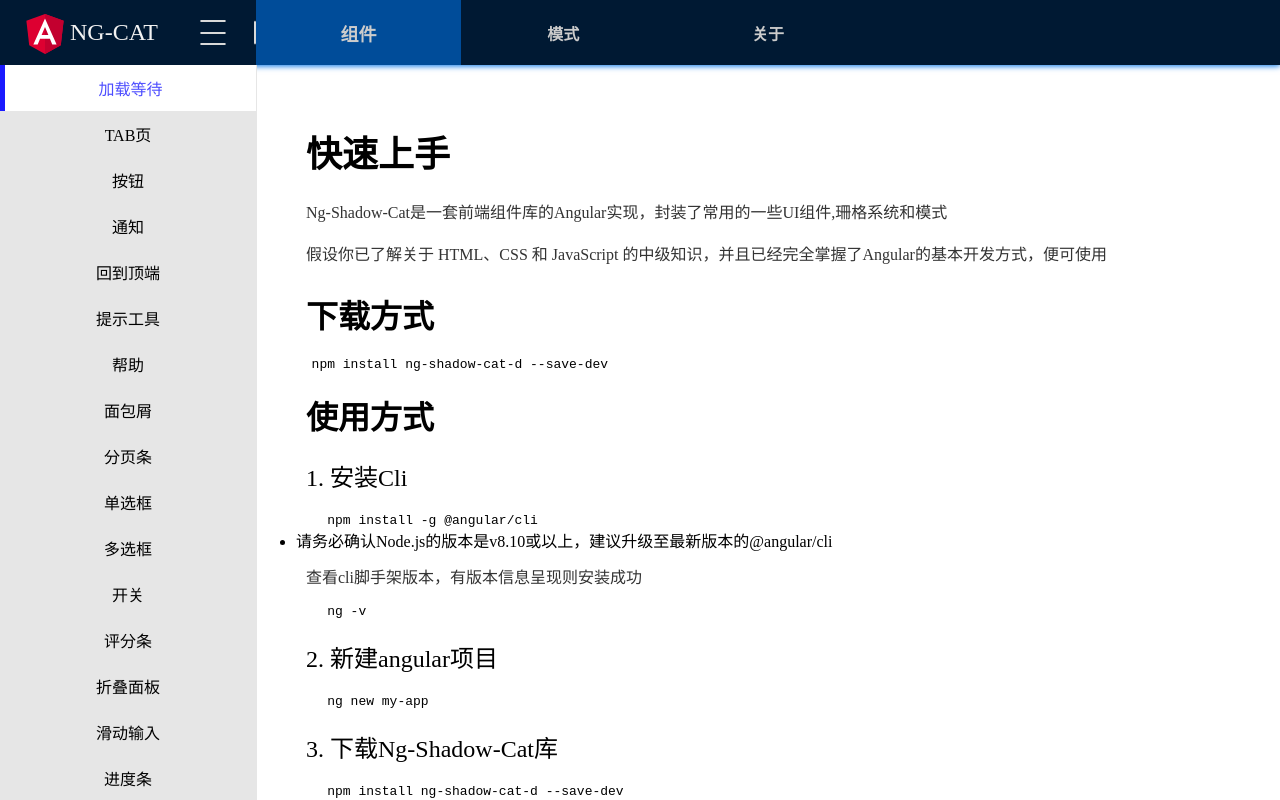
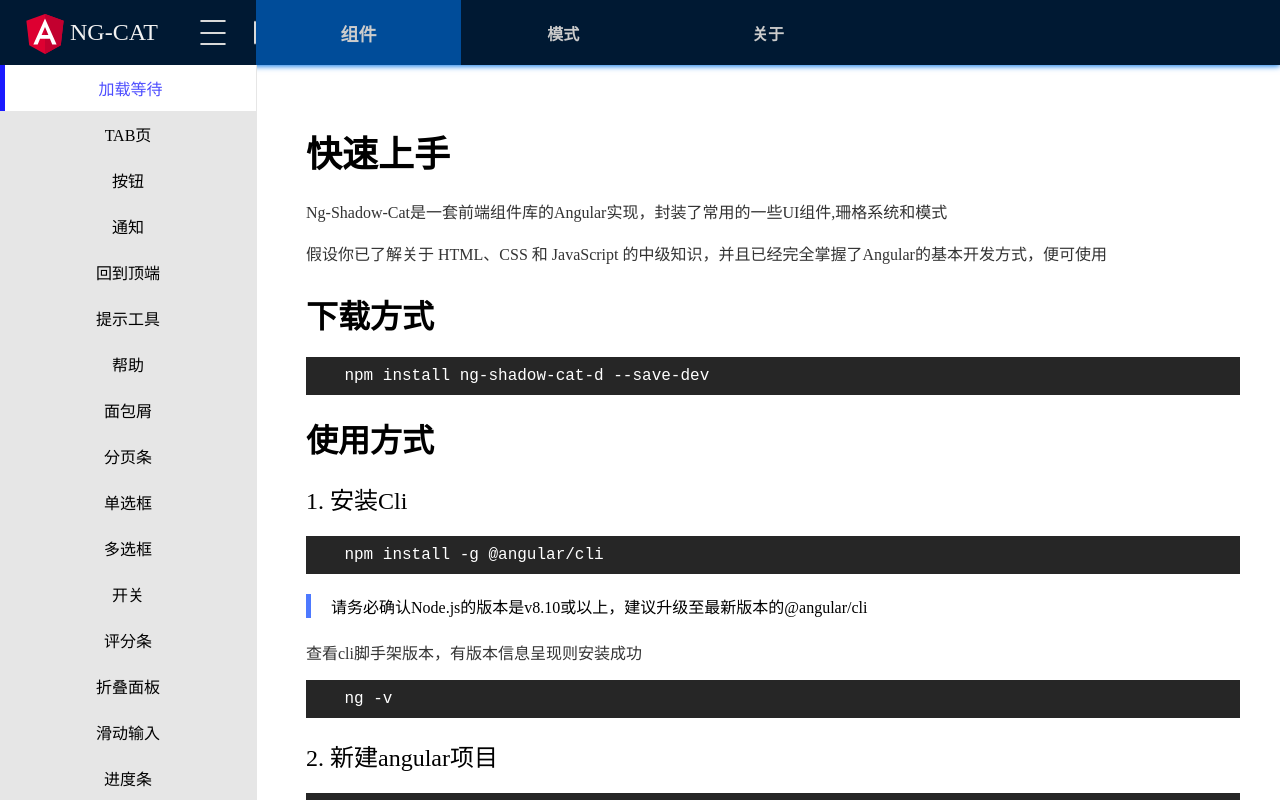
Before and after one commit to blueskyawen/ng-shadow-cat, an Angular app: page /about/quickstart in a window 1280 px wide. Built offline with nearby package versions, Linux system fonts and the light colour scheme.

Commit message:
mod readme

```diff
--- a/src/app/demo/grid/grid.component.html
+++ b/src/app/demo/grid/grid.component.html
@@ -45,6 +45,7 @@
     <div class="nc-col nc-xs-col-12"><div>1/1</div></div>
   </div>
 </div>
+<p>使用方式:</p>
 <nc-tab [tabs]="tabItems" [(selectTab)] = "currentTab">
   <div *ngIf="currentTab === 'html'">
     <textarea style="height:220px;">
@@ -119,6 +120,7 @@
     <div class="nc-col nc-xs-col-6"><div>1/2</div></div>
   </div>
 </div>
+<p>使用方式:</p>
 <nc-tab [tabs]="tabItems" [(selectTab)] = "currentTab">
   <div *ngIf="currentTab === 'html'">
     <textarea style="height:220px;">
@@ -163,6 +165,7 @@
     <div class="nc-col nc-xs-col-6"><div>1/2</div></div>
   </div>
 </div>
+<p>使用方式:</p>
 <nc-tab [tabs]="tabItems" [(selectTab)] = "currentTab">
   <div *ngIf="currentTab === 'html'">
     <textarea style="height:220px;">
@@ -198,6 +201,7 @@
     <div class="nc-col nc-xs-col-4"><div>1/3-C</div></div>
   </div>
 </div>
+<p>使用方式:</p>
 <nc-tab [tabs]="tabItems" [(selectTab)] = "currentTab">
   <div *ngIf="currentTab === 'html'">
     <textarea style="height:220px;">
@@ -227,6 +231,7 @@
     <div class="nc-col nc-xs-col-2 nc-xs-offset-6"><div>1/6-B</div></div>
   </div>
 </div>
+<p>使用方式:</p>
 <nc-tab [tabs]="tabItems" [(selectTab)] = "currentTab">
   <div *ngIf="currentTab === 'html'">
     <textarea style="height:220px;">
@@ -271,6 +276,7 @@
     <div class="nc-col nc-xs-col-2"><div>1/6-C</div></div>
   </div>
 </div>
+<p>使用方式:</p>
 <nc-tab [tabs]="tabItems" [(selectTab)] = "currentTab">
   <div *ngIf="currentTab === 'html'">
     <textarea style="height:220px;">
--- a/src/app/demo/quick-start/quick-start.component.html
+++ b/src/app/demo/quick-start/quick-start.component.html
@@ -4,7 +4,7 @@
 
 <h2>下载方式</h2>
 <pre>
-  npm install ng-shadow-cat-d --save-dev
+    npm install ng-shadow-cat-d --save-dev
 </pre>
 
 <h2>使用方式</h2>
@@ -13,7 +13,7 @@
 <pre>
     npm install -g @angular/cli
 </pre>
-<ul>
+<ul style="list-style: none;margin: 20px 10px;border-left:solid 5px #4d79ff;padding-left: 20px;">
   <li>请务必确认Node.js的版本是v8.10或以上，建议升级至最新版本的@angular/cli</li>
 </ul>
 <p>查看cli脚手架版本，有版本信息呈现则安装成功</p>
--- a/src/app/lib/nc-pie-chart/nc-pie-chart.component.css
+++ b/src/app/lib/nc-pie-chart/nc-pie-chart.component.css
@@ -41,7 +41,7 @@
 .nc-pie-chart .nc-pie-left-cont .nc-pie-left:last-child {
     transform:rotate(-180deg);
     transform-origin:center right;
-    transition: transform 500ms linear;
+    transition: transform 300ms linear;
 }
 .nc-pie-chart .nc-pie-right-cont .nc-pie-right {
     display:inline-block;
@@ -54,7 +54,7 @@
 }
 .nc-pie-chart .nc-pie-right-cont .nc-pie-right:last-child {
     transform-origin:center left;
-    transition:transform 500ms linear;
+    transition:transform 300ms linear;
 }
 .nc-pie-chart-middle .nc-pie-right-cont .nc-pie-right {
     background:#ffb366;
--- a/src/app/lib/nc-pie-chart/nc-pie-chart.component.ts
+++ b/src/app/lib/nc-pie-chart/nc-pie-chart.component.ts
@@ -59,7 +59,7 @@ export class NcPieChartComponent  implements OnInit {
                 this.rightClass2 = {'z-index1':this.data.isMoveleft,'z-index2':!this.data.isMoveleft,
                     'noDisplay':!this.data.isMoveleft};
                 this.rightStyle = {'transform':'rotate('+this.data.barusage+'deg)'};
-            },500);
+            },300);
         }
     }
 
--- a/src/styles.css
+++ b/src/styles.css
@@ -67,3 +67,11 @@ p {
     color: #333;
     line-height: 32px;
 }
+
+pre {
+    background: #262626;
+    color: #fff;
+    font-size: 16px;
+    padding: 10px 0;
+    margin-left: 10px;
+}
```
